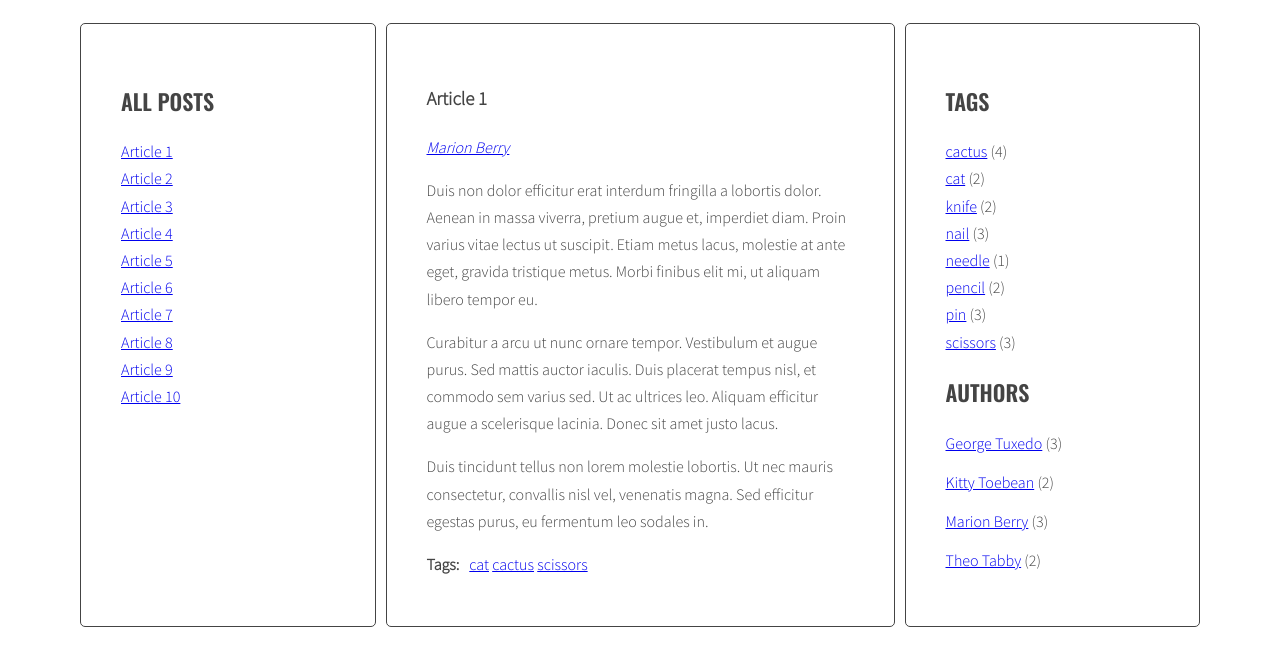
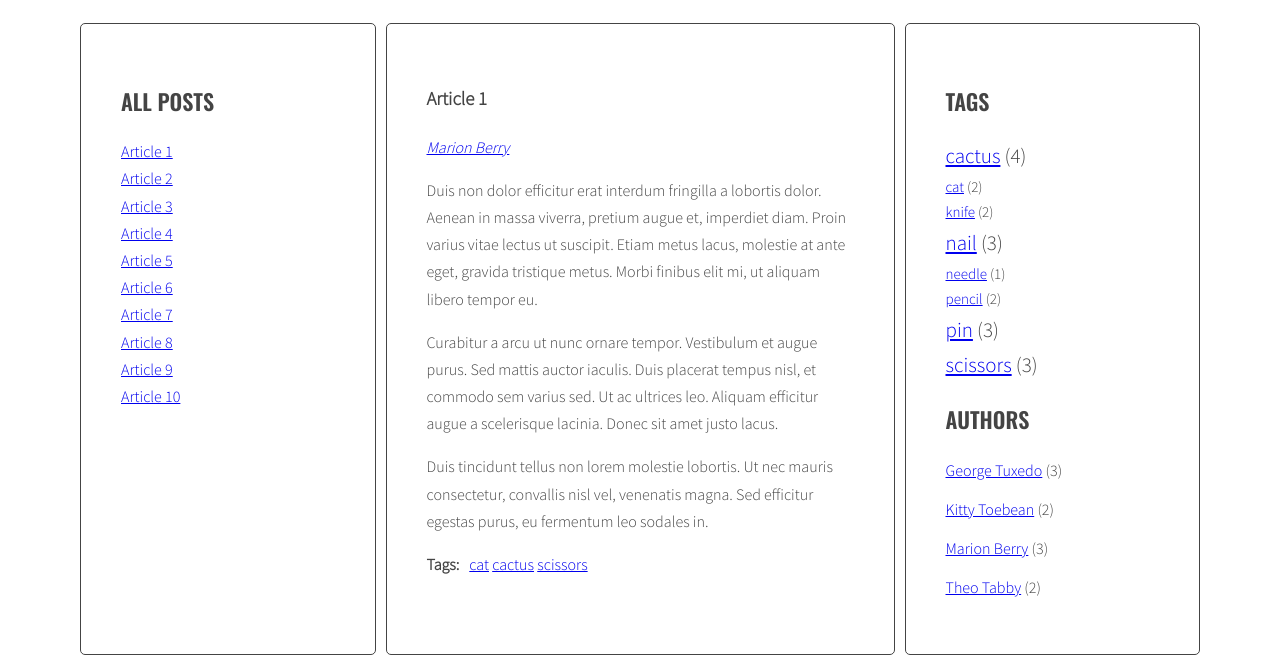
Before and after one commit to Luka-webdev/javascript-blog, a website: page index.html in a window 1280 px wide. Shown: the part 220-883 px from the top of the page. Before the commit the page ends 855 px from the top, so only its background shows below. Drawn offline with nearby package versions, Linux system fonts and the light colour scheme.

Commit message:
Show claud of tags

```diff
--- a/js/script.js
+++ b/js/script.js
@@ -166,60 +166,6 @@
     }
   };
   addClickListenersToAuthors();
-  // const generateTagsList = function(){
-  //   const listTagsWrapper = document.querySelector('.tags');
-  //   const allTagsArray = [];
-  //   const allTagsLinks = document.querySelectorAll('.post-tags a');
-  //   for(let tag of allTagsLinks){
-  //     allTagsArray.push(tag.textContent);
-  //   }
-  //   allTagsArray.sort();
-  //   const uniqeTagsArray = [];
-  //   for(let i=0;i<allTagsArray.length;i++){
-  //     if(allTagsArray[i] != allTagsArray[i-1]){
-  //       uniqeTagsArray.push(allTagsArray[i]);
-  //     }
-  //   }
-  //   for (let uniqueTag of uniqeTagsArray){
-  //     let counter = 0;
-  //     for(let j=0;j<allTagsArray.length;j++){
-  //       if(uniqueTag == allTagsArray[j]){
-  //         counter++;
-  //       }
-  //     }
-  //     const link='<li><a href="#">'+uniqueTag+'</a> ('+counter+')</li>';
-  //     listTagsWrapper.insertAdjacentHTML('beforeend',link);
-  //   }
-  // };
-  // generateTagsList();
-  // const generateAuthorsList = function(){
-  //   const listAuthorsWrapper = document.querySelector('.authors');
-  //   const allAuthorsArray = [];
-  //   const allAuthorsLinks = document.querySelectorAll('.post-author a');
-  //   for(let author of allAuthorsLinks){
-  //     allAuthorsArray.push(author.textContent);
-  //   }
-  //   allAuthorsArray.sort();
-  //   const uniqeAuthorsArray = [];
-  //   for(let i=0;i<allAuthorsArray.length;i++){
-  //     if(allAuthorsArray[i] != allAuthorsArray[i-1]){
-  //       uniqeAuthorsArray.push(allAuthorsArray[i]);
-  //     }
-  //   }
-  //   for (let uniqueAuthor of uniqeAuthorsArray){
-  //     let counter = 0;
-  //     for(let j=0;j<allAuthorsArray.length;j++){
-  //       if(uniqueAuthor == allAuthorsArray[j]){
-  //         counter++;
-  //       }
-  //     }
-  //     const link='<li><a href="#">'+uniqueAuthor+'</a> ('+counter+')</li>';
-  //     listAuthorsWrapper.insertAdjacentHTML('beforeend',link);
-  //   }
-  //   console.log(allAuthorsArray);
-  //   console.log(uniqeAuthorsArray);
-  // };
-  // generateAuthorsList();
 
   const authors = '.authors', tags = '.tags', authorLinks = '.post-author a', tagLinks = '.post-tags a';
 
@@ -242,9 +188,21 @@
       for(let j = 0;j<allItemsArray.length;j ++){
         if(uniqueItem == allItemsArray[j]){
           counter ++;
+          if(wrapper == tags){
+            var classFontSize ='';
+            if(counter<=2){
+              classFontSize = 'text-size-1';
+            }
+            else if(counter>2 && counter<=4){
+              classFontSize = 'text-size-2';
+            }
+            else if(counter>4){
+              classFontSize = 'text-size-3';
+            }
+          }
         }
       }
-      const link='<li><a href="#">'+ uniqueItem +'</a> ('+ counter +')</li>';
+      const link='<li class='+classFontSize+'><a href="#">'+ uniqueItem +'</a> ('+ counter +')</li>';
       listWrapper.insertAdjacentHTML('beforeend', link);
     }
   };
--- a/sass/style.scss
+++ b/sass/style.scss
@@ -109,11 +109,11 @@ body {
   }
 }
 .text-size-1 {
-  font-size:10px;
+  font-size:15px;
 }
 .text-size-2 {
-  font-size:17px;
+  font-size:21px;
 }
 .text-size-3 {
-  font-size:24px;
+  font-size:27px;
 }
```
Also changed, not shown: css/style.css.
